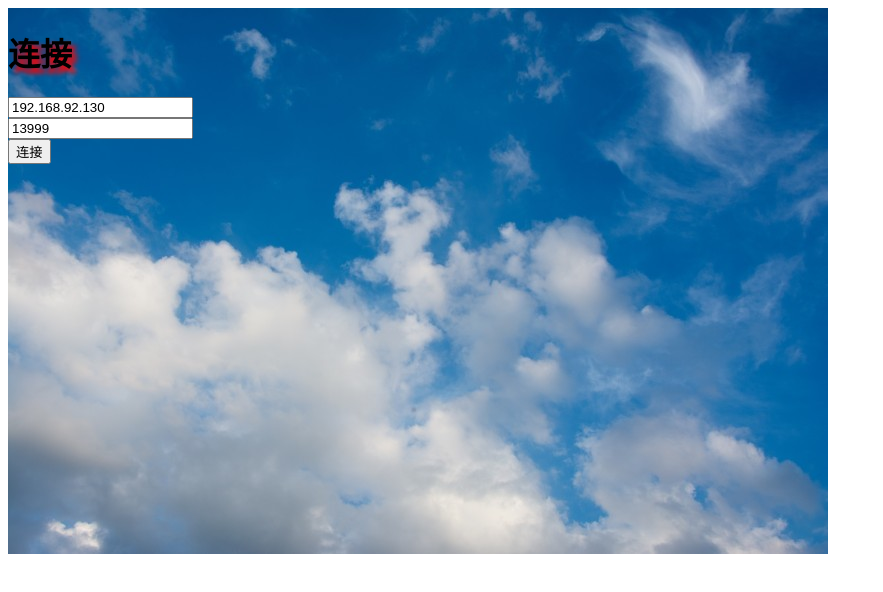
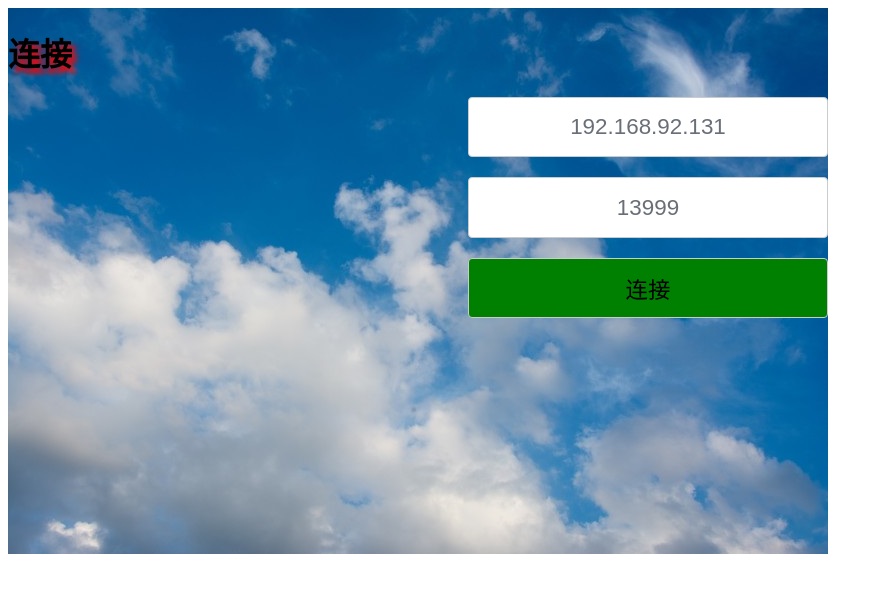
Before and after one commit to liushaotong/vueproject, a Vue app: page / in a window 1280 px wide. Shown: the top 592 px of the page, without its empty margins (0-883 px from the left). Built offline with nearby package versions, Linux system fonts and the light colour scheme.

Commit message:
update css

```diff
--- a/src/components/home.vue
+++ b/src/components/home.vue
@@ -3,11 +3,15 @@
     <div class="loginback" v-show="loginShow">
       <div class="loginfront">
         <h1>连接</h1>
-        <input type="text" name="" placeholder="ip地址" id="addr_id" value="192.168.92.130">
-        <br>
-        <input type="text" name="" placeholder="端口号" id="port_id" value="13999">
-        <br>
-        <button type="button" name="button" @click="login()">连接</button>
+          <div class="input_control">
+            <input type="text" name="" placeholder="请输入你的ip地址" id="addr_id" value="192.168.92.131">
+          </div>
+          <div class="input_control">
+            <input type="text" name="" placeholder="请输入你的端口号" id="port_id" value="13999">
+          </div>
+        <div class="input_control">
+          <input type="button" value="连接" @click="login()">
+        </div>
       </div>
     </div>
     <transition name="fade">
@@ -86,6 +90,45 @@ export default {
 .fade-enter, .fade-leave-to  {
     opacity: 0
 }
+.input_control{
+  width:360px;
+  margin:20px auto;
+}
+input[type="text"],#btn1,#btn2{
+  box-sizing: border-box;
+  text-align:center;
+  font-size:1.4em;
+  height:2.7em;
+  border-radius:4px;
+  border:1px solid #c8cccf;
+  color:#6a6f77;
+  -web-kit-appearance:none;
+  -moz-appearance: none;
+  display:block;
+  outline:0;
+  padding:0 1em;
+  text-decoration:none;
+  width:100%;
+}
+input[type="text"]:focus{
+  border:1px solid #ff7496;
+}
+input[type="button"]{
+  background-color: green;
+  box-sizing: border-box;
+  text-align:center;
+  font-size:1.4em;
+  height:2.7em;
+  border-radius:4px;
+  border:1px solid #c8cccf;
+  -web-kit-appearance:none;
+  -moz-appearance: none;
+  display:block;
+  outline:0;
+  padding:0 1em;
+  text-decoration:none;
+  width:100%;
 
+}
 
 </style>
```
